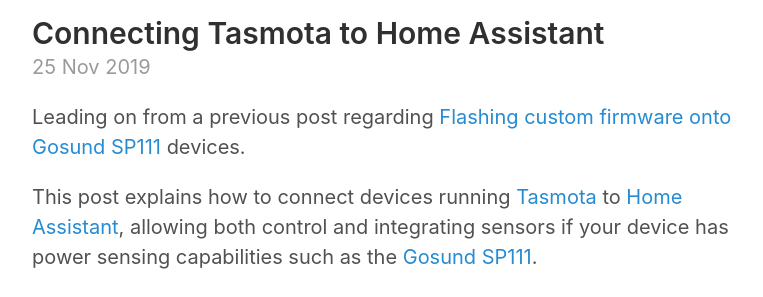
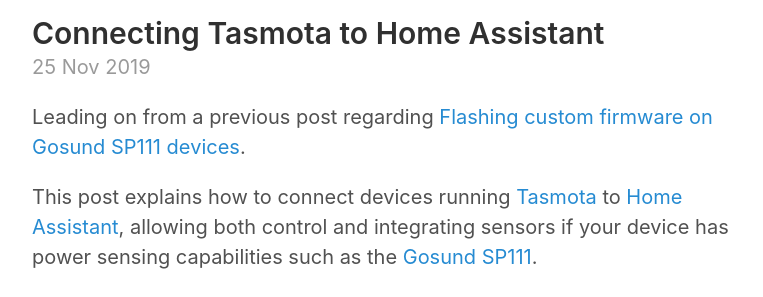
Before and after one commit to inverse/personal-site, a Jekyll site: the page built from _posts/2019-11-25-connecting-tasmota-to-home-assistant.md, in a window 1280 px wide and 900 px high. Shown: the part 208-505 px from the top of the window, without its empty margins (258-1021 px from the left). Built offline with Jekyll 4.4.1, drawn with Linux system fonts in a browser that asks for light colours; nearby versions of some CDN libraries; comment, search, counter and statistics services are not loaded.

Commit message:
Fix link

```diff
--- a/_posts/2019-11-25-connecting-tasmota-to-home-assistant.md
+++ b/_posts/2019-11-25-connecting-tasmota-to-home-assistant.md
@@ -10,7 +10,7 @@
 - mqtt
 date: 2019-11-25 22:06 +0100
 ---
-Leading on from a previous post regarding [Flashing custom firmware onto Gosund SP111]({% post_url 2019-11-25-connecting-tasmota-to-home-assistant %}) devices.
+Leading on from a previous post regarding [Flashing custom firmware on Gosund SP111 devices]({% post_url 2019-11-24-flashing-custom-firmware-on-a-gosund-sp111 %}).
 
 This post explains how to connect devices running [Tasmota][3] to [Home Assistant][1], allowing both control and integrating sensors if your device has power sensing capabilities such as the [Gosund SP111][0].
 
```
